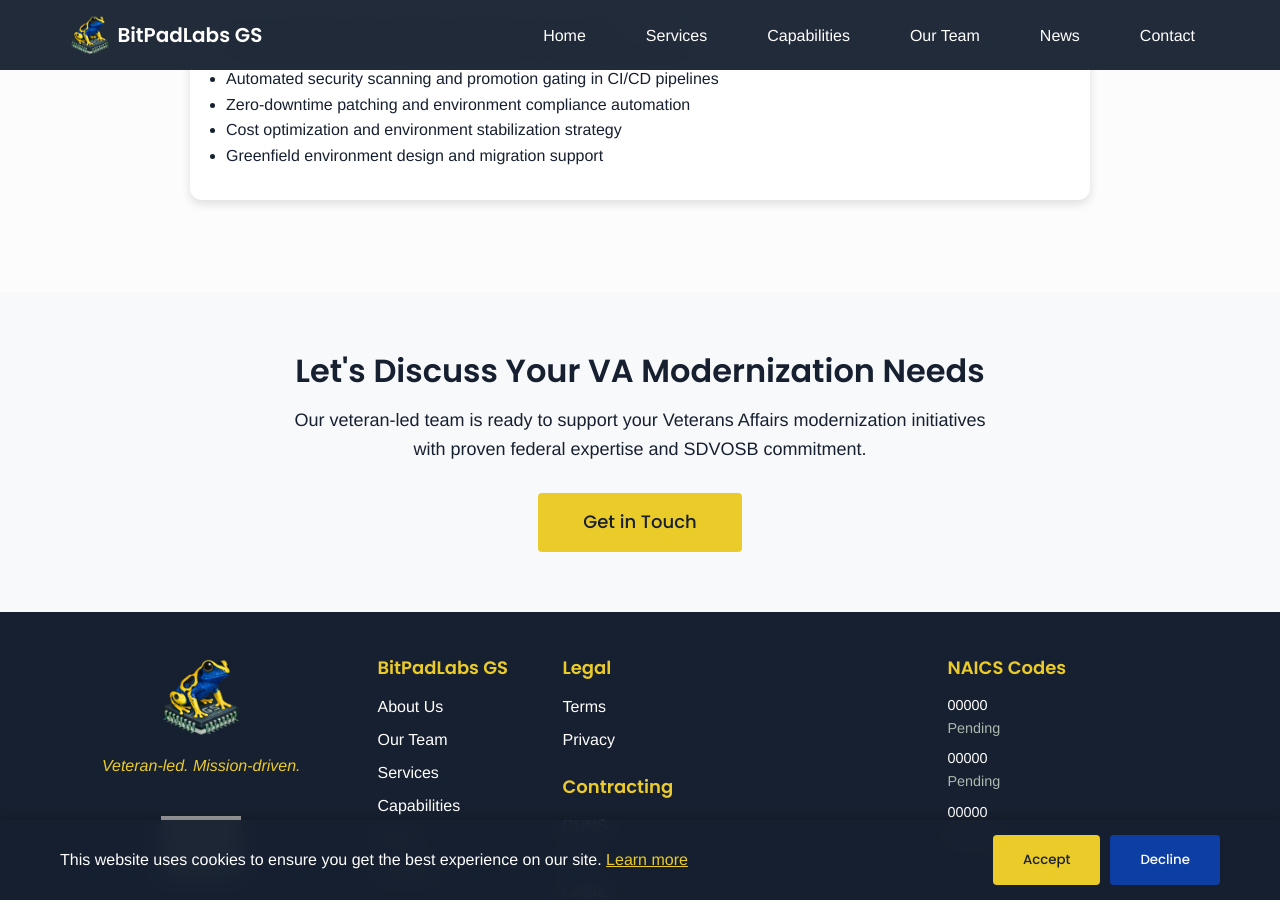
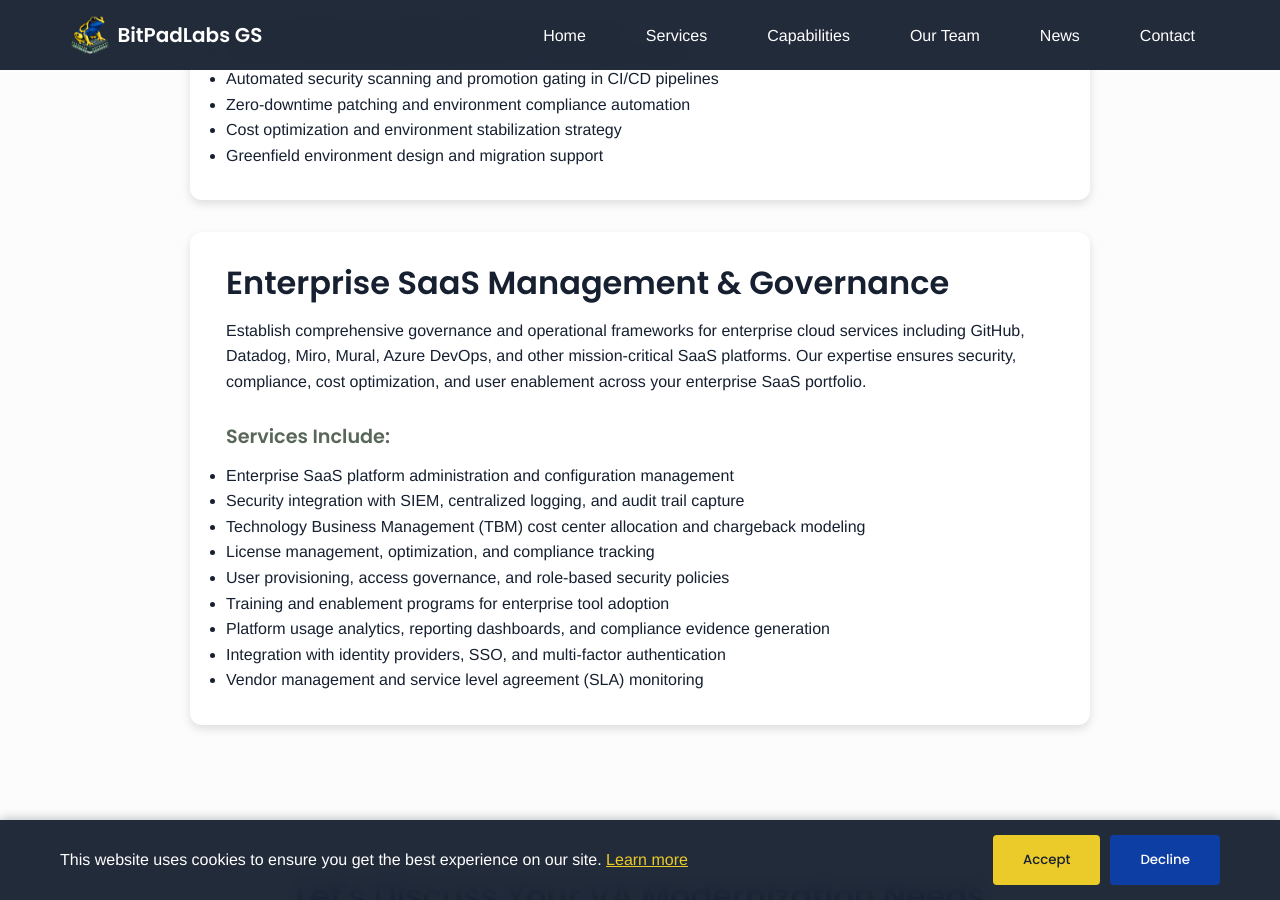
Before and after one commit to BitPadLabs/bitpadlabsgs-site, a Jekyll site: the page built from services.html, in a window 1280 px wide and 900 px high, scrolled down 2660 px. Built offline with Jekyll 4.4.1, drawn with Linux system fonts in a browser that asks for light colours; grey boxes are pictures that could not be loaded.

Commit message:
Add Enterprise SaaS Management service section
Introduced a new section detailing Enterprise SaaS Management & Governance services, outlining offerings such as platform administration, security integration, cost optimization, license management, user enablement, analytics, and vendor management.

```diff
--- a/services.html
+++ b/services.html
@@ -115,6 +115,25 @@
         </ul>
       </div>
 
+      <div class="content-block card" style="padding: 2rem; margin-bottom: 2rem;">
+        <h2>Enterprise SaaS Management & Governance</h2>
+        <p>
+          Establish comprehensive governance and operational frameworks for enterprise cloud services including GitHub, Datadog, Miro, Mural, Azure DevOps, and other mission-critical SaaS platforms. Our expertise ensures security, compliance, cost optimization, and user enablement across your enterprise SaaS portfolio.
+        </p>
+        <h3 style="color: #59675B; font-size: 1.2rem; margin-top: 1.5rem;">Services Include:</h3>
+        <ul>
+          <li>Enterprise SaaS platform administration and configuration management</li>
+          <li>Security integration with SIEM, centralized logging, and audit trail capture</li>
+          <li>Technology Business Management (TBM) cost center allocation and chargeback modeling</li>
+          <li>License management, optimization, and compliance tracking</li>
+          <li>User provisioning, access governance, and role-based security policies</li>
+          <li>Training and enablement programs for enterprise tool adoption</li>
+          <li>Platform usage analytics, reporting dashboards, and compliance evidence generation</li>
+          <li>Integration with identity providers, SSO, and multi-factor authentication</li>
+          <li>Vendor management and service level agreement (SLA) monitoring</li>
+        </ul>
+      </div>
+
     </div>
   </div>
 </section>
```
